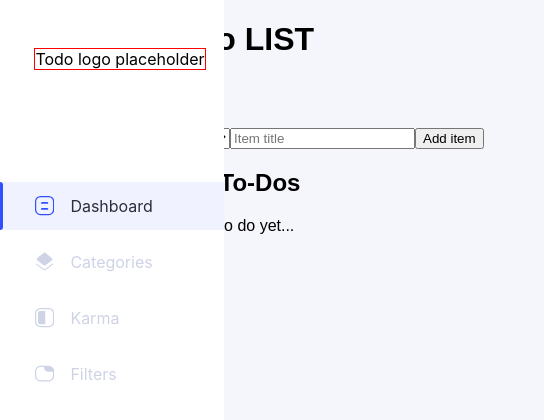
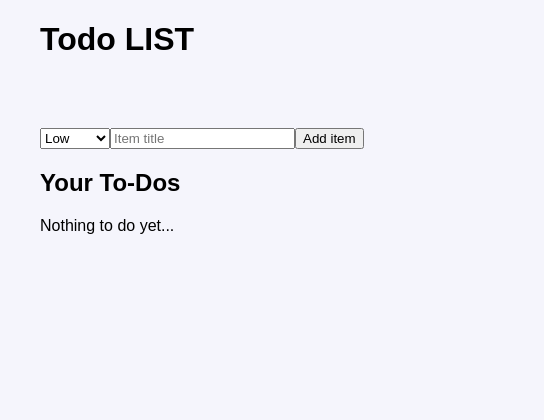
Before and after one commit to An1mus/merntodo, a React (Create React App) app: page / in a window 390 px wide. Shown: the top 420 px of the page, 544 px wide, since content can reach past the window. Built offline with nearby package versions, Linux system fonts and the light colour scheme.

Commit message:
Naviation responsiveness

```diff
--- a/src/components/App.tsx
+++ b/src/components/App.tsx
@@ -17,7 +17,12 @@ const AppContainer = styled.div`
 const AppContent = styled.div`
     box-sizing: border-box;
     font-family: 'Proxima Nova', sans-serif;
-    width: calc(100% - 10rem);
+    padding: 0 2.5rem;
+    width: 100%;
+
+    @media (min-width:980px) {
+        width: calc(100% - 14rem);
+    }
 `;
 
 const App: React.FC = () => {
--- a/src/components/common/Nav/index.tsx
+++ b/src/components/common/Nav/index.tsx
@@ -21,6 +21,11 @@ const NavContainer = styled.div`
     position: fixed;
     top: 0;
     width: 14rem;
+    transform: translate(0, -100%);
+
+    @media (min-width:980px) {
+        transform: translate(0, 0);
+    }
 `;
 
 
```
